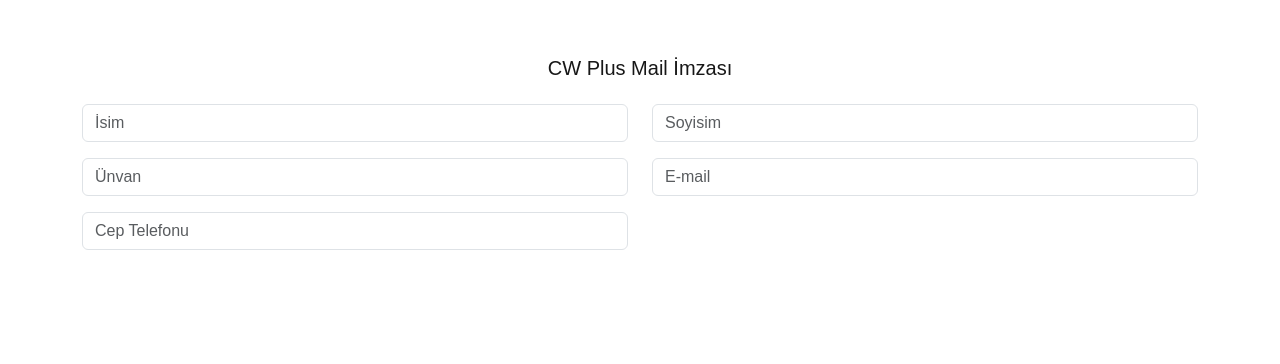
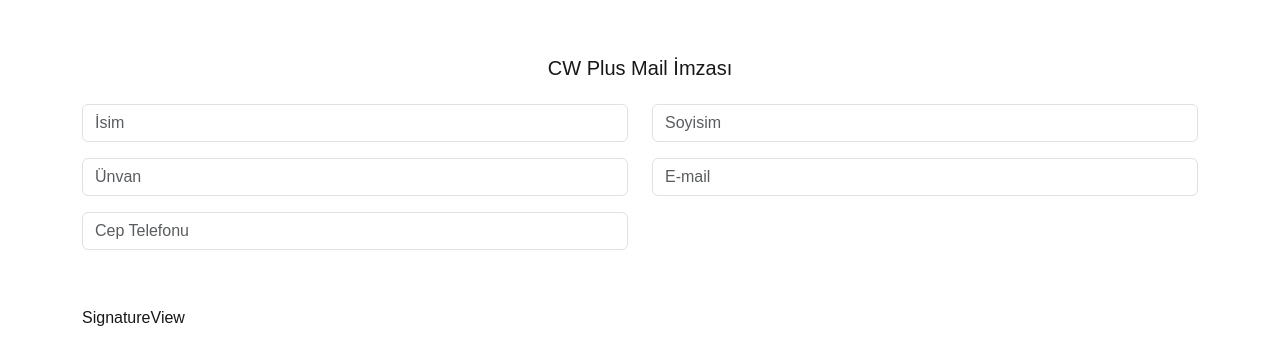
Before and after one commit to ibrahimgirisken/signature-app, a Next.js app: page /signature in a window 1280 px wide. Shown: the top 364 px of the page. Built offline with nearby package versions, Linux system fonts and the light colour scheme.

Commit message:
2025-12-17-17-53

```diff
--- a/app/signature/page.tsx
+++ b/app/signature/page.tsx
@@ -1,10 +1,12 @@
 import React from 'react'
 import ClientForm from './client-form'
+import SignatureView from './signature-view'
 
 function Signature() {
   return (
     <>
     <ClientForm/>
+    <SignatureView/>
     </>
   )
 }
--- /dev/null
+++ b/app/signature/signature-view.tsx
@@ -0,0 +1,14 @@
+import React from 'react'
+import { Container } from 'react-bootstrap'
+
+function SignatureView() {
+  return (
+    <>
+    <Container className='mb-5'>
+    SignatureView
+    </Container>
+    </>
+  )
+}
+
+export default SignatureView
```
